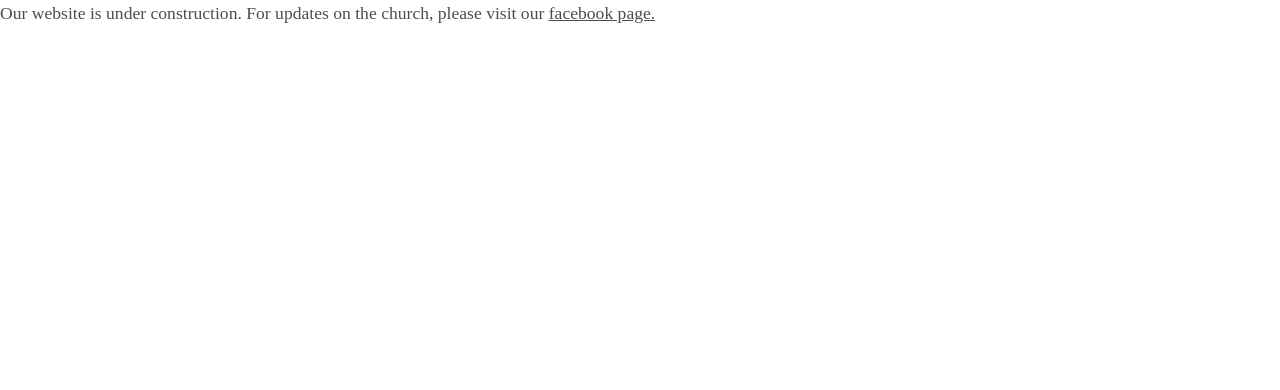
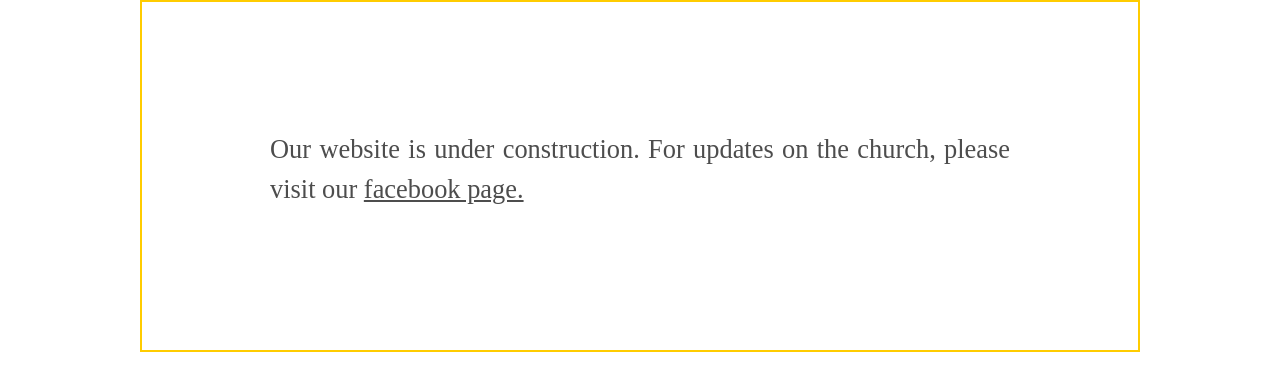
Before and after one commit to fpca-sys/home, a plain HTML site: page index.html in a window 1280 px wide. Drawn offline with Linux system fonts and the light colour scheme.

Commit message:
Add .update class to stylesheet

```diff
--- a/styles.css
+++ b/styles.css
@@ -210,6 +210,13 @@ form * {
     padding: 2em;
     color: white;
     background: #800020;
+}
+.update{
+    padding: 10vw;
+    font-size: 1.5em;
+    border: 2px solid #fc0;
+    max-width: 1000px;
+    margin: 0 auto;
 }
 main {
     padding: 2em 0;
```
